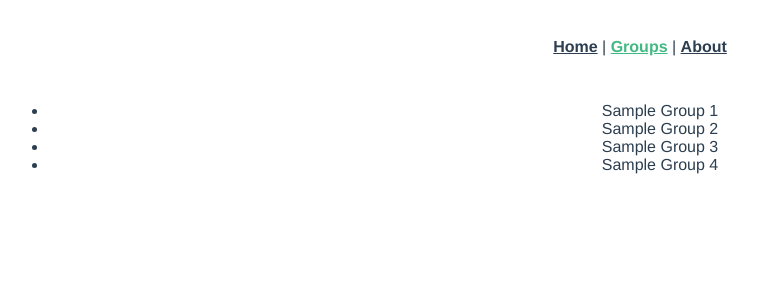
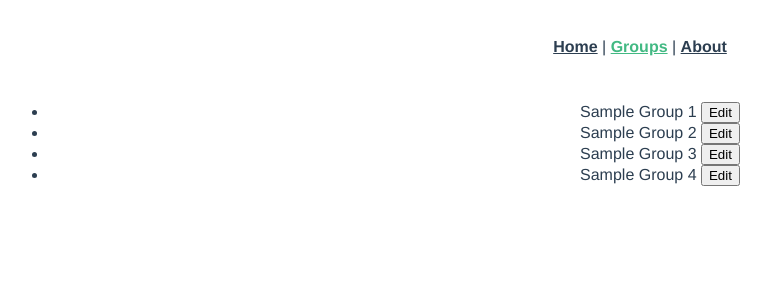
Before and after one commit to alami/CshWebFrontend, a Vue app in the folder client/: page /#/groups in a window 1280 px wide. Shown: the top 300 px of the page, without its empty margins (0-771 px from the left). Built offline with nearby package versions, Linux system fonts and the light colour scheme.

Commit message:
GroupDetail Edit/discard/Remove 50:0

```diff
--- a/client/src/components/groups/GroupDetail.vue
+++ b/client/src/components/groups/GroupDetail.vue
@@ -1,5 +1,14 @@
 <template>
-  <span>{{ group.name }}</span>
+    <span v-if="isInEditMode">
+    <input v-model="editableGroup.name" placeholder="Enter a name for the group">
+    <button v-on:click="save()">Save</button>
+    <button v-on:click="discard()">Discard</button>
+    <button v-on:click="remove()">Remove</button>
+    </span>
+  <span v-else>
+    {{ group.name }}
+    <button v-on:click="edit()">Edit</button>
+</span>
 </template>
 <script lang="ts">
 import { Component, Vue, Prop } from 'vue-property-decorator';
@@ -10,5 +19,23 @@ import { GroupViewModel } from './models'
 })
 export default class GroupDetail extends Vue {
   @Prop() private group!: GroupViewModel;
+  private isInEditMode: boolean = false;
+  private editableGroup: GroupViewModel | null = null;
+
+  private edit(): void {
+    this.isInEditMode = true;
+    this.editableGroup = { ...this.group };
+  }
+  private save(): void {
+    this.$emit('update', this.editableGroup);
+    this.discard();
+  }
+  private discard(): void {
+    this.isInEditMode = false;
+    this.editableGroup = null;
+  }
+  private remove(): void {
+    this.$emit('remove', this.editableGroup!.id);
+  }
 }
 </script>
```
